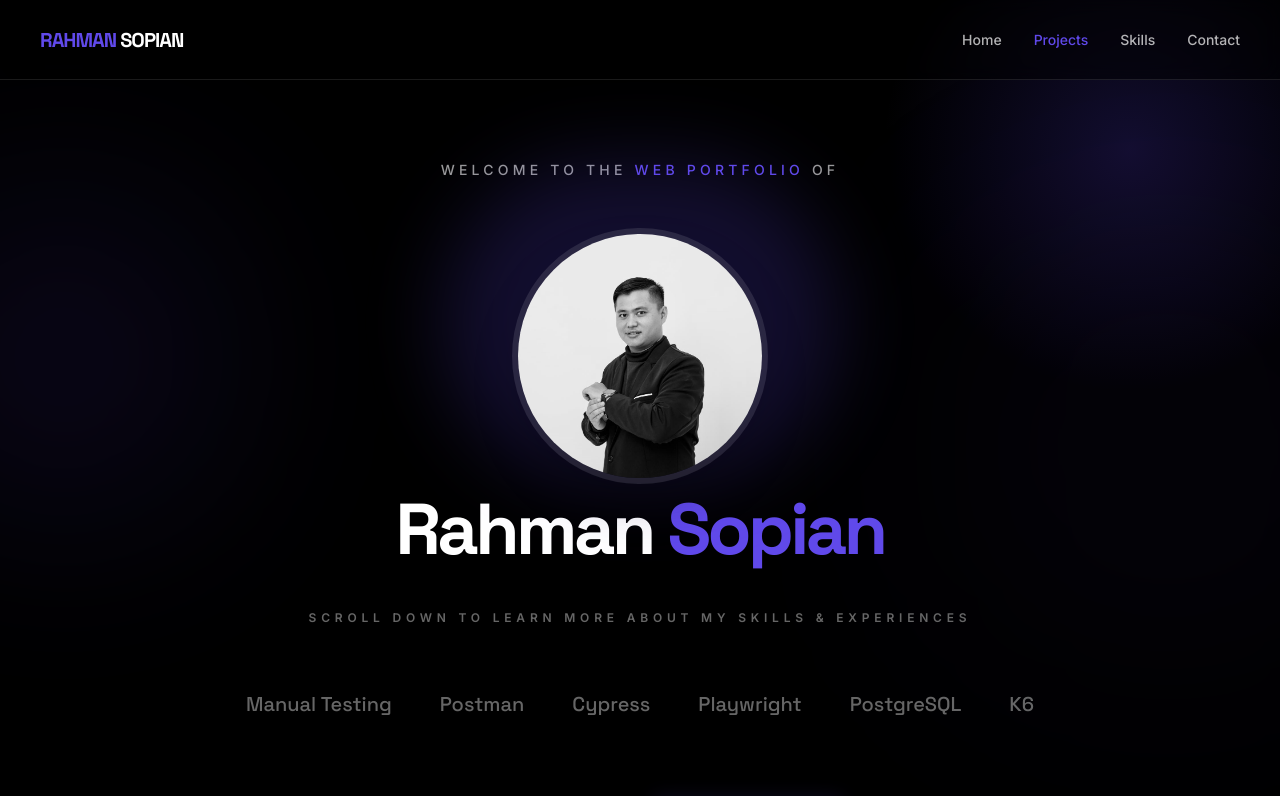
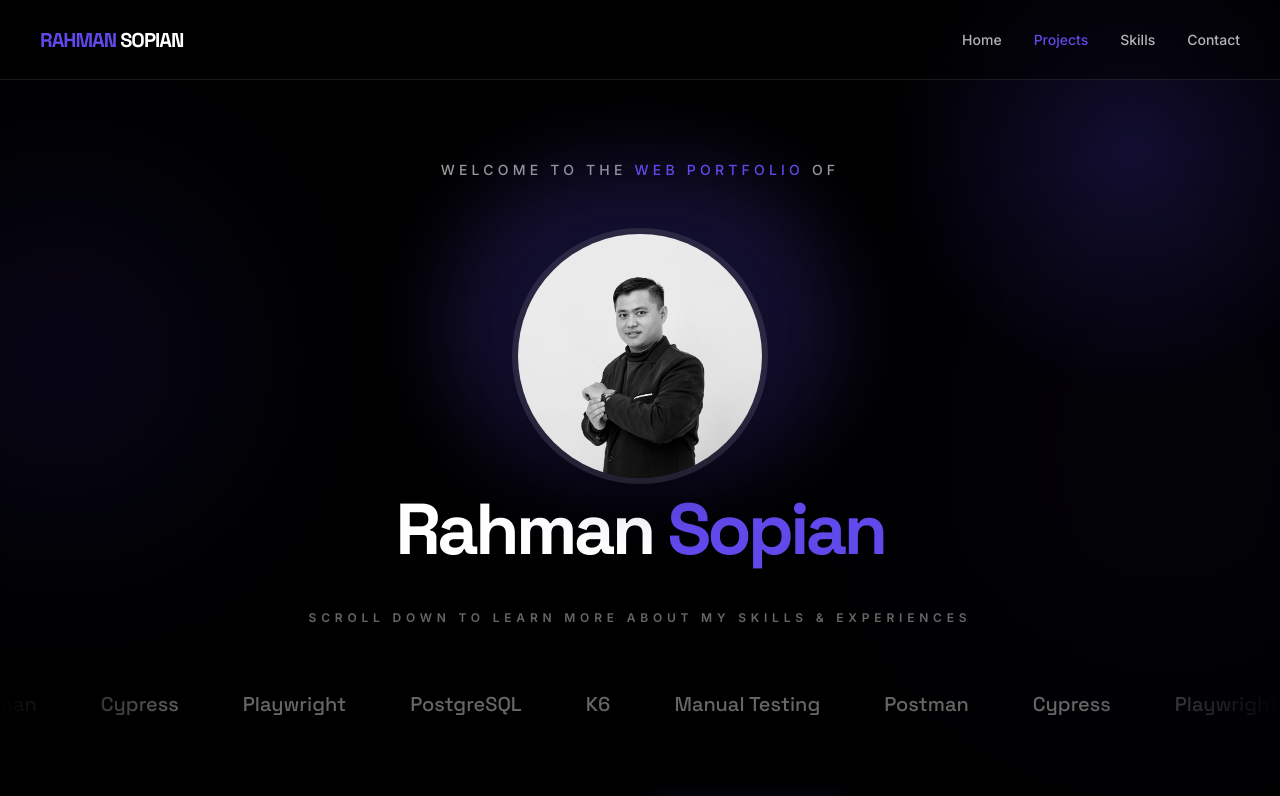
Before and after one commit to rahmansopiann/rahmansopiann.github.io, a React (Vite) app: page / in a window 1280 px wide. Shown: the top 796 px of the page. Built offline with nearby package versions, Linux system fonts and the light colour scheme.

Commit message:
membuat statis text menjadi running text

```diff
--- a/src/components/Header.tsx
+++ b/src/components/Header.tsx
@@ -63,10 +63,9 @@ export default function Header() {
       <AnimatePresence>
         {isMobileMenuOpen && (
           <motion.div
-            initial={{ opacity: 0, y: -20 }} // Ubah height ke y agar animasi lebih smooth
+            initial={{ opacity: 0, y: -20 }}
             animate={{ opacity: 1, y: 0 }}
             exit={{ opacity: 0, y: -20 }}
-            // Tambahkan class 'absolute top-20 left-0 w-full'
             className="absolute top-20 left-0 w-full md:hidden bg-black/95 backdrop-blur-lg border-b border-white/10 z-[-1]"
           >
             <div className="container mx-auto px-10 py-8 flex flex-col space-y-6">
--- a/src/components/Hero.tsx
+++ b/src/components/Hero.tsx
@@ -45,21 +45,30 @@ export default function Hero() {
           </p>
 
           {/* Tech Logos row - Placeholder icons */}
-          <div className="flex flex-wrap justify-center items-center gap-8 md:gap-12 mb-20 opacity-40 grayscale hover:grayscale-0 transition-all duration-500">
-            <span className="font-display font-medium text-xl">
-              Manual Testing
-            </span>
-            <span className="font-display font-medium text-xl flex items-center gap-2">
-              Postman
-            </span>
-            <span className="font-display font-medium text-xl flex items-center gap-2">
-              Cypress
-            </span>
-            <span className="font-display font-medium text-xl">Playwright</span>
-            <span className="font-display font-medium text-xl flex items-center gap-2">
-              PostgreSQL
-            </span>
-            <span className="font-display font-medium text-xl">K6</span>
+          <div className="relative w-screen mb-20 overflow-hidden [mask-image:linear-gradient(to_right,transparent,black_15%,black_85%,transparent)]">
+            <motion.div
+              className="flex whitespace-nowrap gap-12 md:gap-16 items-center"
+              animate={{
+                x: [0, -1000],
+              }}
+              transition={{
+                duration: 25,
+                ease: "linear",
+                repeat: Infinity,
+              }}
+            >
+              {/* Render 2 atau 3 kali agar tidak ada celah kosong saat looping */}
+              {[1, 2, 3].map((loop) => (
+                <div key={loop} className="flex gap-12 md:gap-16 items-center opacity-40 grayscale hover:grayscale-0 transition-all">
+                  <span className="font-display font-medium text-xl">Manual Testing</span>
+                  <span className="font-display font-medium text-xl">Postman</span>
+                  <span className="font-display font-medium text-xl">Cypress</span>
+                  <span className="font-display font-medium text-xl">Playwright</span>
+                  <span className="font-display font-medium text-xl">PostgreSQL</span>
+                  <span className="font-display font-medium text-xl">K6</span>
+                </div>
+              ))}
+            </motion.div>
           </div>
 
           <div className="flex flex-col sm:flex-row items-center justify-center gap-6">
```
Also changed, not shown: 5 other files (tests, documents, lock files or other folders).
